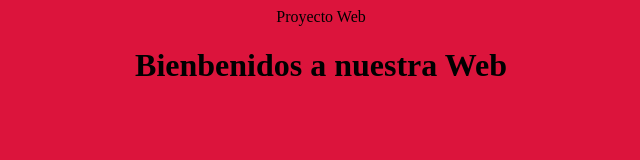
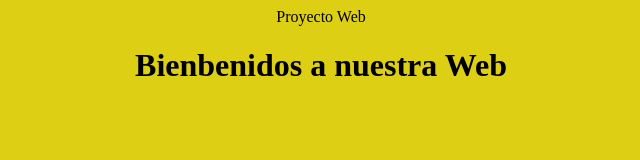
Before and after one commit to ICV-24-25/practica-githubflow-grupo-asir-4, a plain HTML site: page src/index.html in a window 1280 px wide. Shown: the whole page, without its empty margins (319-959 px from the left). Drawn offline with Linux system fonts and the light colour scheme.

Commit message:
editar css

```diff
--- a/style.css
+++ b/style.css
@@ -1,7 +1,7 @@
 body {
     min-height: 100dvh;
     font-size: 16px;
-    background-color: crimson;
+    background-color: rgb(220, 207, 20);
     text-align: center;
   }
 
```
